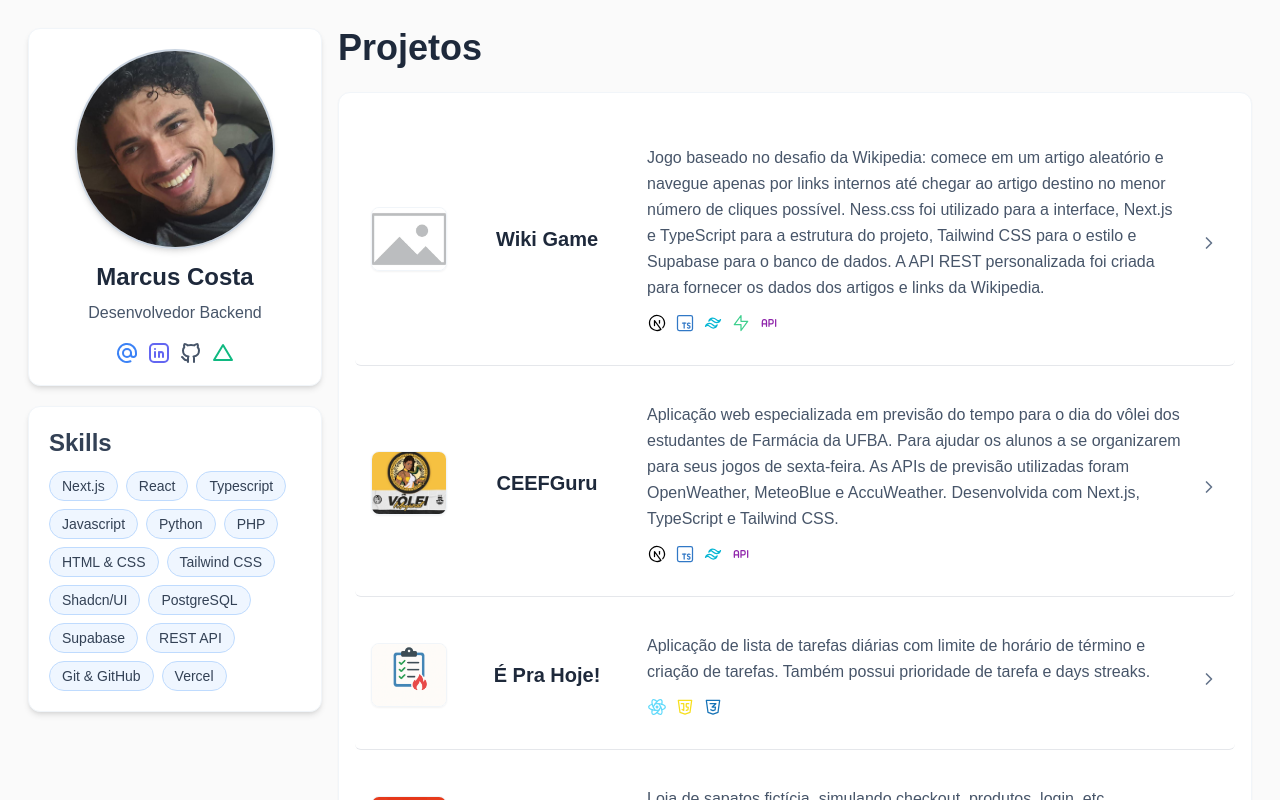
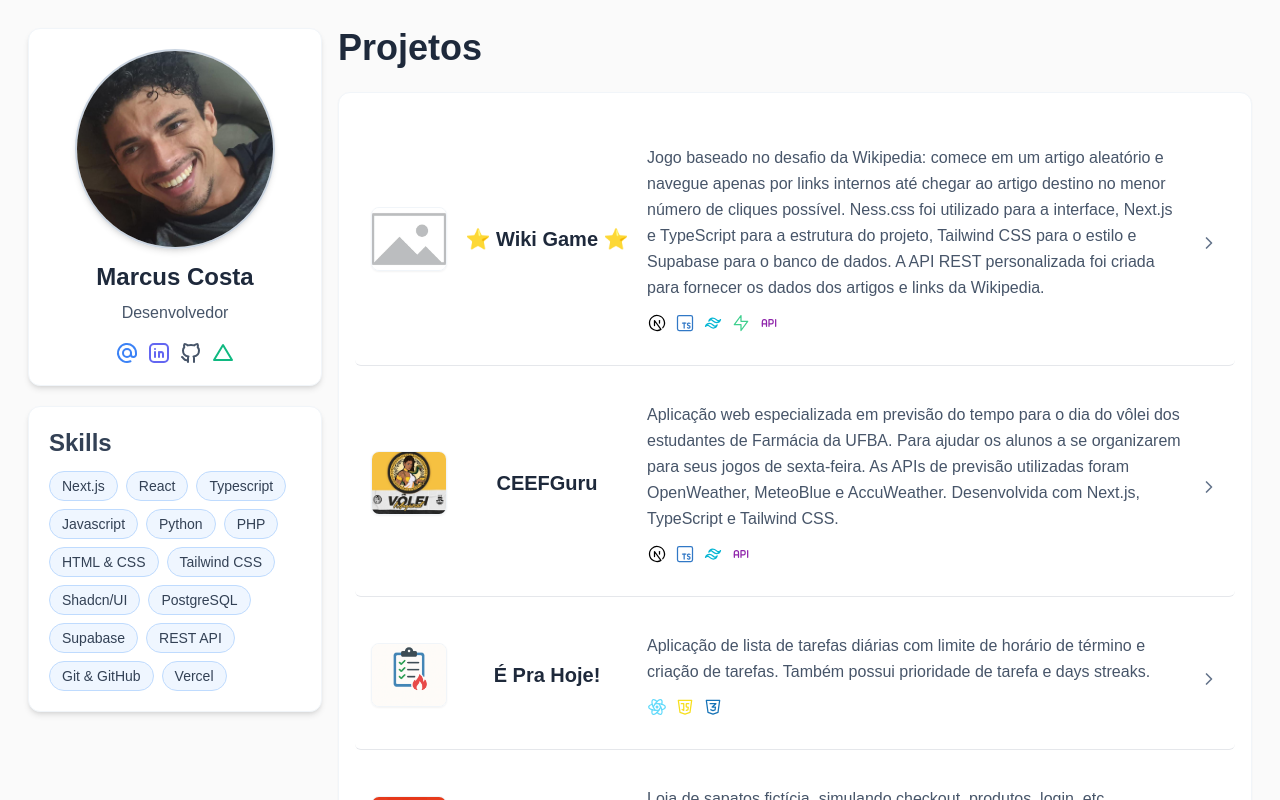
Before and after one commit to marcusdv/Portfolio, a Next.js app: page / in a window 1280 px wide. Shown: the top 800 px of the page. Built offline with nearby package versions, Linux system fonts and the light colour scheme.

Commit message:
estrelas

```diff
--- a/app/sections/Bio.tsx
+++ b/app/sections/Bio.tsx
@@ -13,7 +13,7 @@ function Bio() {
                 height={100}
             />
             <h1 className=" text-lg md:text-2xl font-bold mt-3 text-slate-800">Marcus Costa</h1>
-            <p className="text-slate-600 py-2">Desenvolvedor Backend</p>
+            <p className="text-slate-600 py-2">Desenvolvedor</p>
 
             {/* Meus Links */}
             <div className="flex flex-row gap-2 mt-2 justify-center md:justify-start">
--- a/app/sections/Projects.tsx
+++ b/app/sections/Projects.tsx
@@ -2,7 +2,7 @@ import ProjectCard from "../components/ProjectCard";
 
 const projects = [
     {
-        name: "Wiki Game",
+        name: "⭐ Wiki Game ⭐",
         description:
             "Jogo baseado no desafio da Wikipedia: comece em um artigo aleatório e navegue apenas por links internos até chegar ao artigo destino no menor número de cliques possível. Ness.css foi utilizado para a interface, Next.js e TypeScript para a estrutura do projeto, Tailwind CSS para o estilo e Supabase para o banco de dados. A API REST personalizada foi criada para fornecer os dados dos artigos e links da Wikipedia.",
 
```
